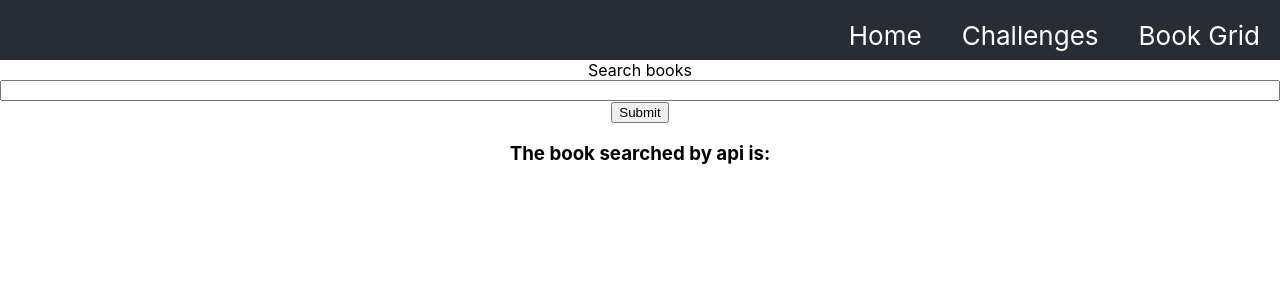
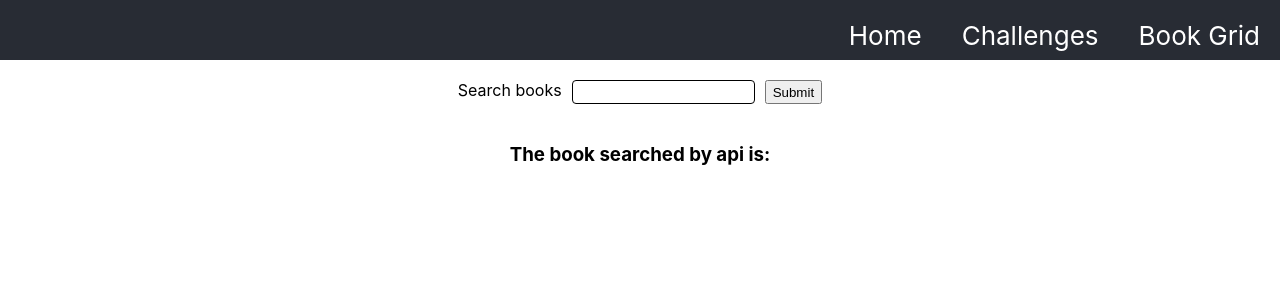
Before and after one commit to shaktilucifer/Erudite, a React (Create React App) app in the folder client/: page / in a window 1280 px wide. Shown: the top 300 px of the page. Built offline with nearby package versions, Linux system fonts and the light colour scheme.

Commit message:
fix book search bar css

```diff
--- a/client/src/BookSearchBar.css
+++ b/client/src/BookSearchBar.css
@@ -1,4 +1,25 @@
 .formRow {
   display: flex;
-  flex-direction: column;
+  flex-direction: row;
+  justify-content: center;
+  padding: 20px;
+  margin: auto;
 }
+
+.searchLabel {
+  padding-right: 10px;
+}
+
+.bookSearchInput {
+  border: 1px solid;
+  border-radius: 4px;
+  height: 20px;
+}
+
+.bookSearchInput::focus {
+  border: 2px solid;
+}
+
+.searchSubmit {
+  margin-left: 10px;
+}
--- a/client/src/BookSearchBar.tsx
+++ b/client/src/BookSearchBar.tsx
@@ -1,7 +1,7 @@
 import { useEffect, useState } from "react";
 import axios from "axios";
 import { useBooksApi } from "./hooks/useBookApi.ts";
-import './BookSearchBar.css';
+import "./BookSearchBar.css";
 
 export default function BookSearchBar() {
   const [testPrintBookApi, setTestPrintBookApi] = useState("");
@@ -28,21 +28,33 @@ export default function BookSearchBar() {
 
   return (
     <>
-      <div>
+      <div className="formRowWrapper">
         <div className="formRow">
-          <label>Search books </label>
+          <label className="searchLabel">Search books</label>
           <input
+            className="bookSearchInput"
             type="text"
             value={searchInput}
             onChange={(e) => setSearchInput(e.target.value)}
           />
+          <button
+            className="searchSubmit"
+            type="submit"
+            onClick={() => formatAndGetBooks(searchInput)}
+          >
+            {!isLoading ? "Submit" : "Processing"}
+          </button>
         </div>
-        <button type="submit" onClick={() => formatAndGetBooks(searchInput)}>
-          {!isLoading ? "Submit" : "Processing"}
-        </button>
+
         <h3>The book searched by api is: </h3>
         {bookDocuments.map((books) => {
-          return <><div>{books.title}, {books?.author_name?.[0]}</div></>;
+          return (
+            <>
+              <div>
+                {books.title}, {books?.author_name?.[0]}
+              </div>
+            </>
+          );
         })}
       </div>
     </>
```
